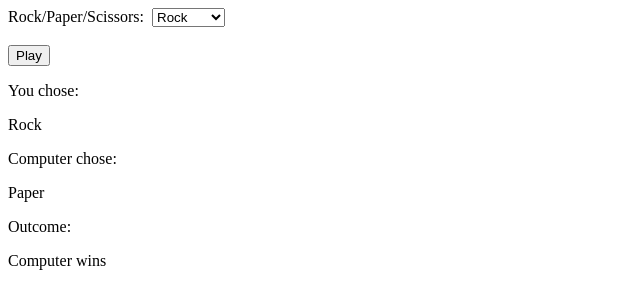
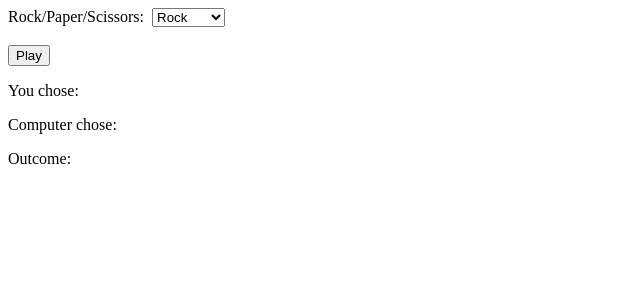
Before and after one commit to ManuelMiercoles/RockPaperScissors, a plain HTML site: page index.html in a window 1280 px wide. Shown: the whole page, without its empty margins (0-640 px from the left). Drawn offline with Linux system fonts and the light colour scheme.

Commit message:
bugs.
fixing a game displayed before user initiates function.

```diff
--- a/index.html
+++ b/index.html
@@ -62,13 +62,13 @@
                     <option>Scissors</option>
                 </select> <br><br> <input type="button" onclick="player()" value="Play"></p>
             <label>You chose:
-                <p id="demo">Rock</p>
+                <p id="demo"></p>
             </label>
             <label>Computer chose:
-                <p id="demo2">Paper</p>
+                <p id="demo2"></p>
             </label>
             <label>Outcome:
-                <p id="result">Computer wins</p>
+                <p id="result"></p>
             </label>
         </form>
 
```
